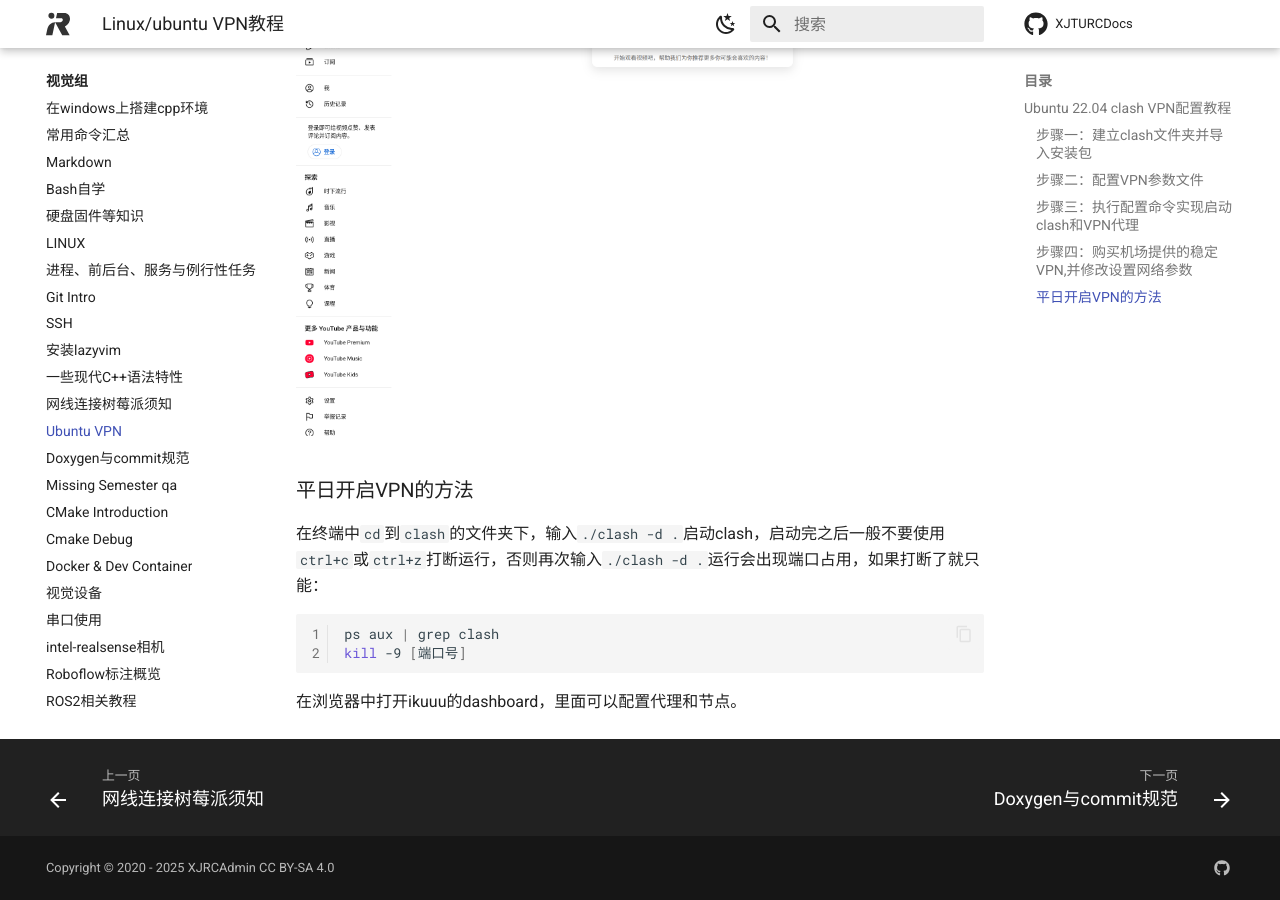
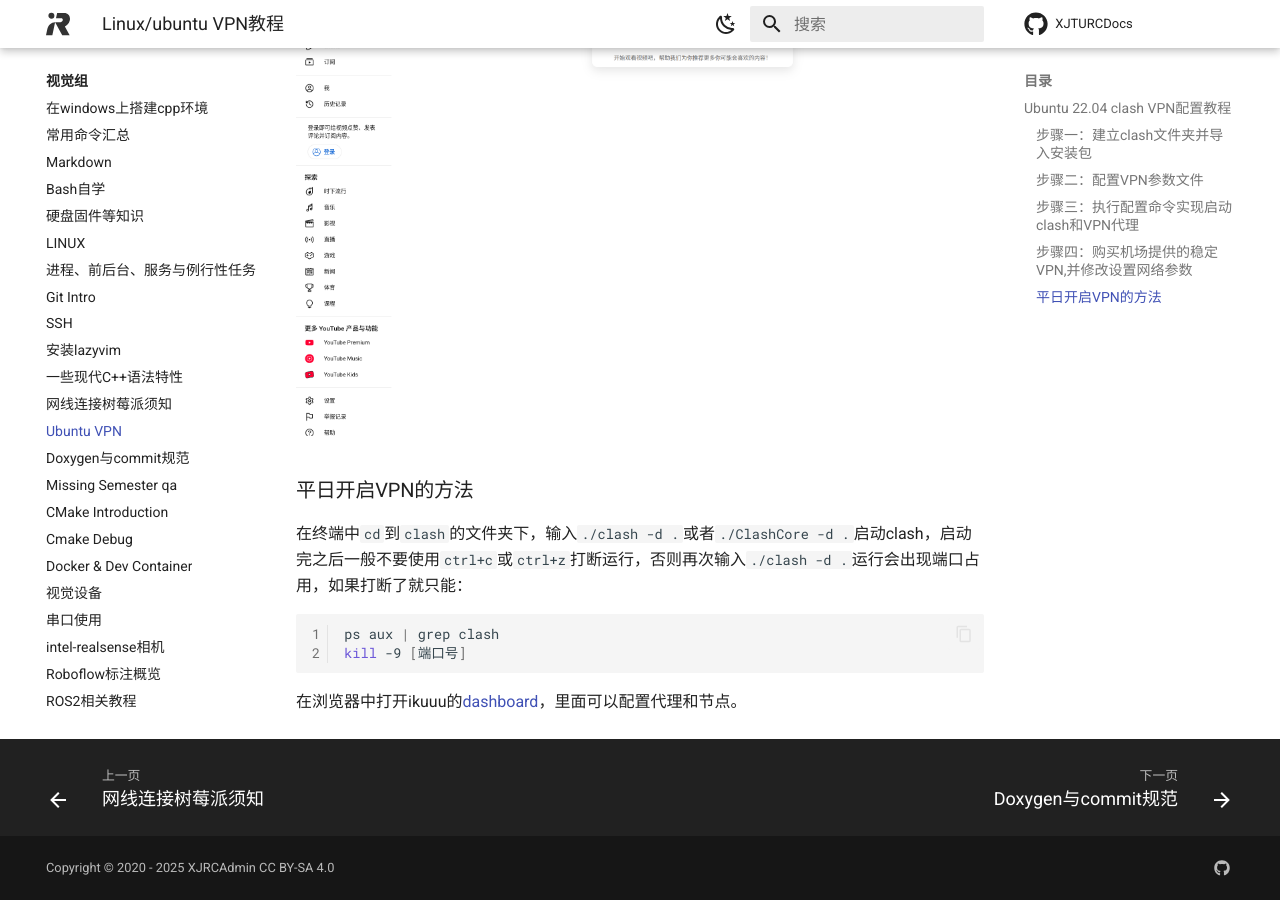
Before and after one commit to XJRCAdmin/XJTURCDocs, an MkDocs documentation site: the page built from docs/blog/vision/VPN教程/index.md, in a window 1280 px wide and 900 px high, scrolled down 3592 px. Built offline with MkDocs 1.6.1 and Material for MkDocs 9.7.7, drawn with Linux system fonts in a browser that asks for light colours; comment, search, counter and statistics services are not loaded.

Commit message:
modify:ubuntu VPN

````diff
--- a/docs/blog/vision/VPN教程/index.md
+++ b/docs/blog/vision/VPN教程/index.md
@@ -76,9 +76,9 @@ clash界面如下图所示
 
 ### 平日开启VPN的方法
 
-在终端中`cd`到`clash`的文件夹下，输入`./clash -d .`启动clash，启动完之后一般不要使用`ctrl+c`或`ctrl+z`打断运行，否则再次输入`./clash -d .`运行会出现端口占用，如果打断了就只能：
+在终端中`cd`到`clash`的文件夹下，输入`./clash -d .`或者`./ClashCore -d .`启动clash，启动完之后一般不要使用`ctrl+c`或`ctrl+z`打断运行，否则再次输入`./clash -d .`运行会出现端口占用，如果打断了就只能：
 ```bash
 ps aux | grep clash
 kill -9 [端口号]
 ```
-在浏览器中打开ikuuu的dashboard，里面可以配置代理和节点。
+在浏览器中打开ikuuu的[dashboard](https://clash.razord.top/#/proxies)，里面可以配置代理和节点。
````
Also changed, not shown: docs/blog/vision/lazyvim/index.md (line endings or trailing spaces).
